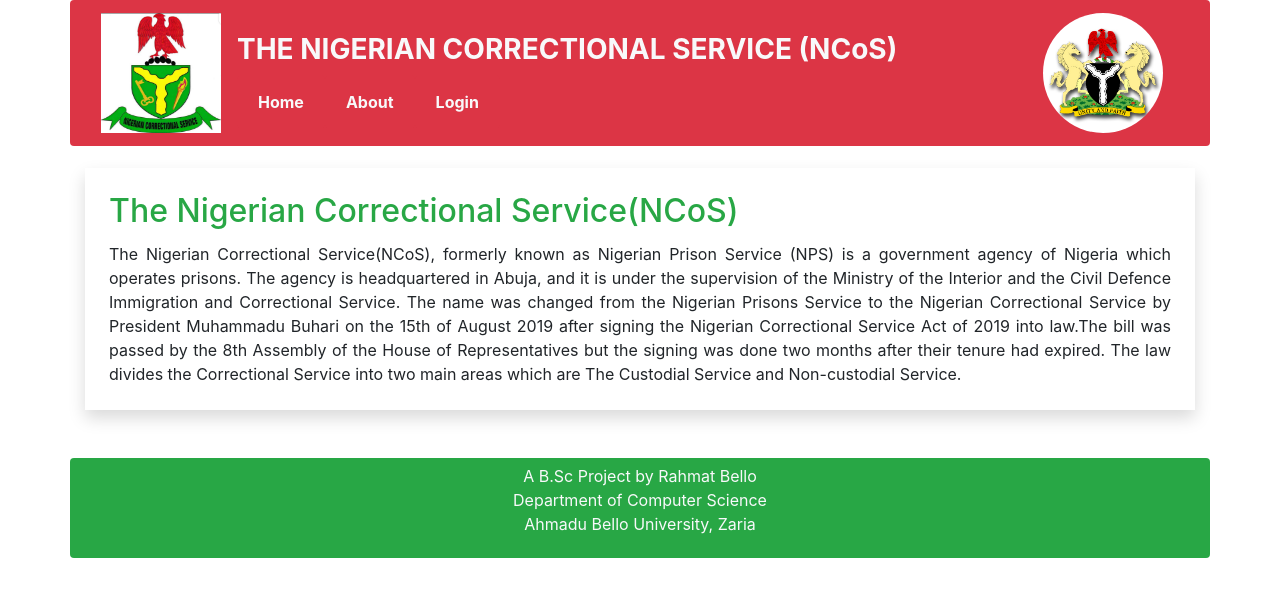
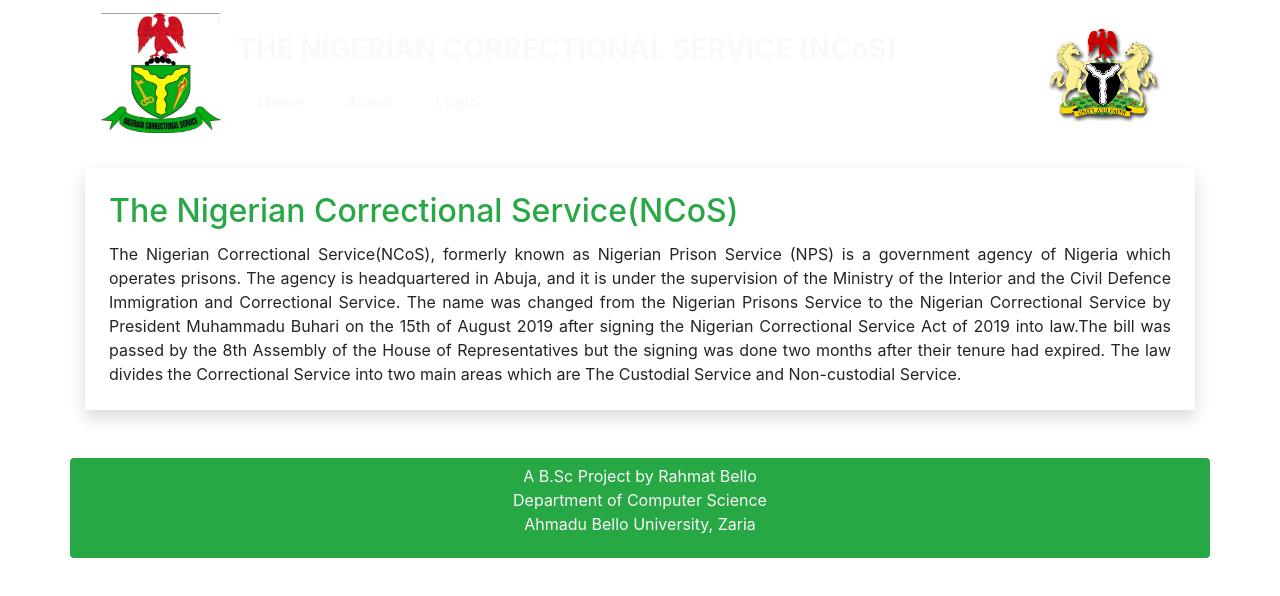
Before and after one commit to Abdulhafiz-Yusuf/Ramat_Bello_B.Sc_Project, a React (Create React App) app in the folder client/: page / in a window 1280 px wide. Shown: the top 596 px of the page. Built offline with nearby package versions, Linux system fonts and the light colour scheme; no server answers.

Commit message:
back to green

```diff
--- a/client/src/views/NavBar.js
+++ b/client/src/views/NavBar.js
@@ -25,14 +25,14 @@
     console.log(user)
 
     return (
-        <div className='bg-danger container fixed-top rounded mb-5 '
+        <div className='bg-succes container fixed-top rounded mb-5 '
         // style={{ backgroundImage: "url(/blood.jpeg)", backgroundRepeat: 'no-repeat', height: '300px' }}
         >
             {
                 width < 500 ?
 
                     <Navbar
-                        color="danger"
+                        color="succes"
                         light expand="md">
                         <NavbarBrand to="/" className='font-weight-bold'>
                             <img style={{ height: '50px', width: '50px' }} src={logo} alt='logo' />
@@ -45,12 +45,12 @@
 
                                 <ul className="nav">
                                     <li className="nav-item">
-                                        <Button color='danger'>
+                                        <Button color='succes'>
                                             <Link className="nav-link active text-light font-weight-bold" to="/">Home</Link>
                                         </Button>
                                     </li>
                                     <li className="nav-item">
-                                        <Button color='danger '>
+                                        <Button color='succes '>
                                             <Link className="nav-link active text-light font-weight-bold" to="/about">About</Link>
                                         </Button>
                                     </li>
@@ -59,12 +59,12 @@
                                             user ?
                                                 <Button
                                                     onClick={() => { onLogOut(dispatch, history, setisLoading) }}
-                                                    color='danger'
+                                                    color='succes'
                                                 >
                                                     <Link className="nav-link active text-light font-weight-bold" >Logout</Link>
                                                 </Button>
                                                 :
-                                                <Button color='danger'>
+                                                <Button color='succes'>
                                                     <Link className="nav-link active text-light font-weight-bold" to="/login">Login</Link>
                                                 </Button>
                                         }
@@ -75,7 +75,7 @@
                     </Navbar>
                     :
                     <Navbar
-                        color="danger"
+                        color="succes"
                         light expand="md">
                         <NavbarBrand to="/" className='font-weight-bold'>
                             <img style={{ height: '120px', width: '120px' }} src={logo} alt='logo' />
@@ -88,12 +88,12 @@
 
                                 <ul className="nav">
                                     <li className="nav-item">
-                                        <Button color='danger'>
+                                        <Button color='succes'>
                                             <Link className="nav-link active text-light font-weight-bold" to="/">Home</Link>
                                         </Button>
                                     </li>
                                     <li className="nav-item">
-                                        <Button color='danger '>
+                                        <Button color='succes '>
                                             <Link className="nav-link active text-light font-weight-bold" to="/about">About</Link>
                                         </Button>
                                     </li>
@@ -102,12 +102,12 @@
                                             user ?
                                                 <Button
                                                     onClick={() => { onLogOut(dispatch, history, setisLoading) }}
-                                                    color='danger'
+                                                    color='succes'
                                                 >
                                                     <Link className="nav-link active text-light font-weight-bold" >Logout</Link>
                                                 </Button>
                                                 :
-                                                <Button color='danger'>
+                                                <Button color='succes'>
                                                     <Link className="nav-link active text-light font-weight-bold" to="/login">Login</Link>
                                                 </Button>
                                         }
```
Also changed, not shown: 1 other file (tests, documents, lock files or other folders).
